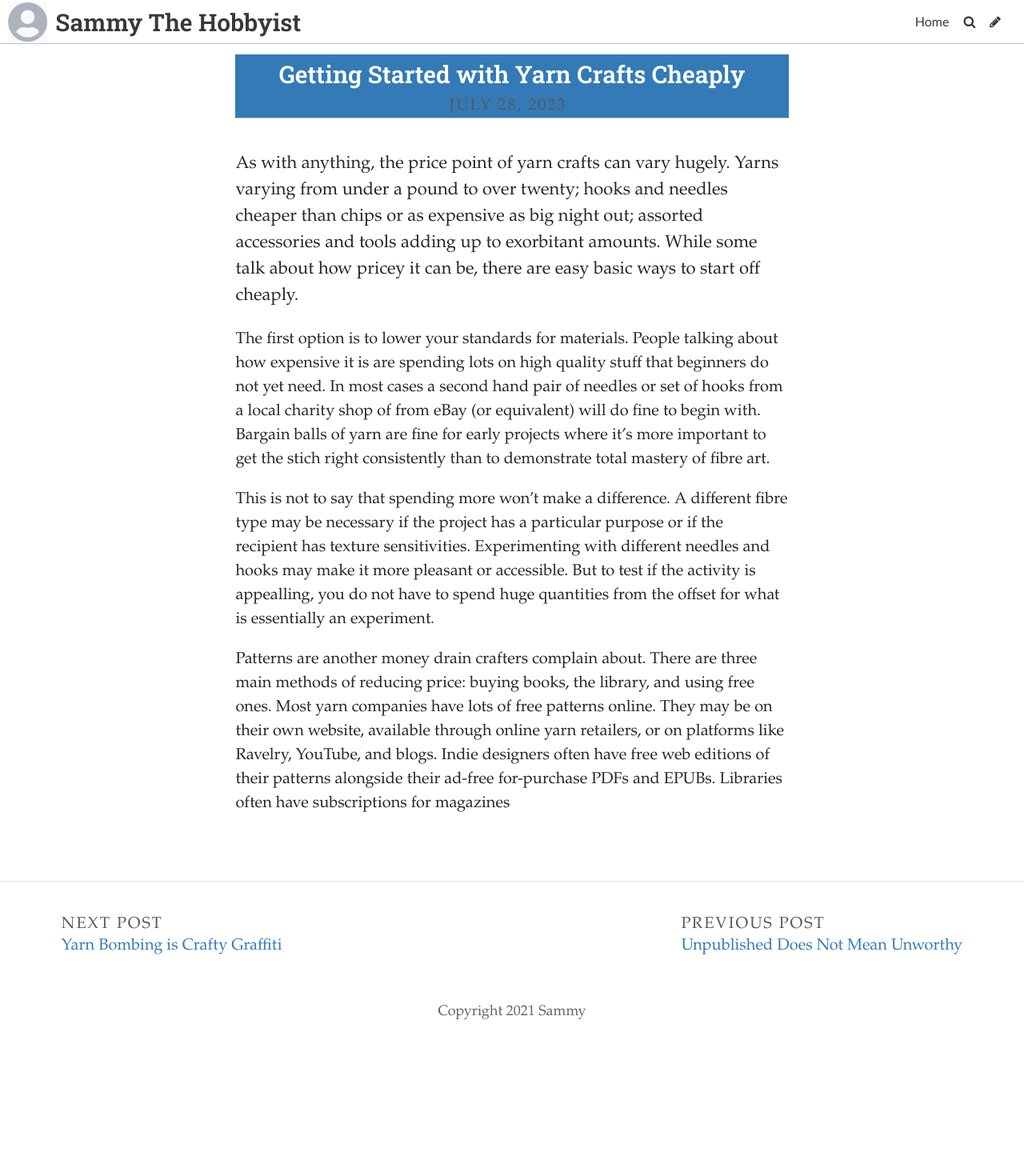
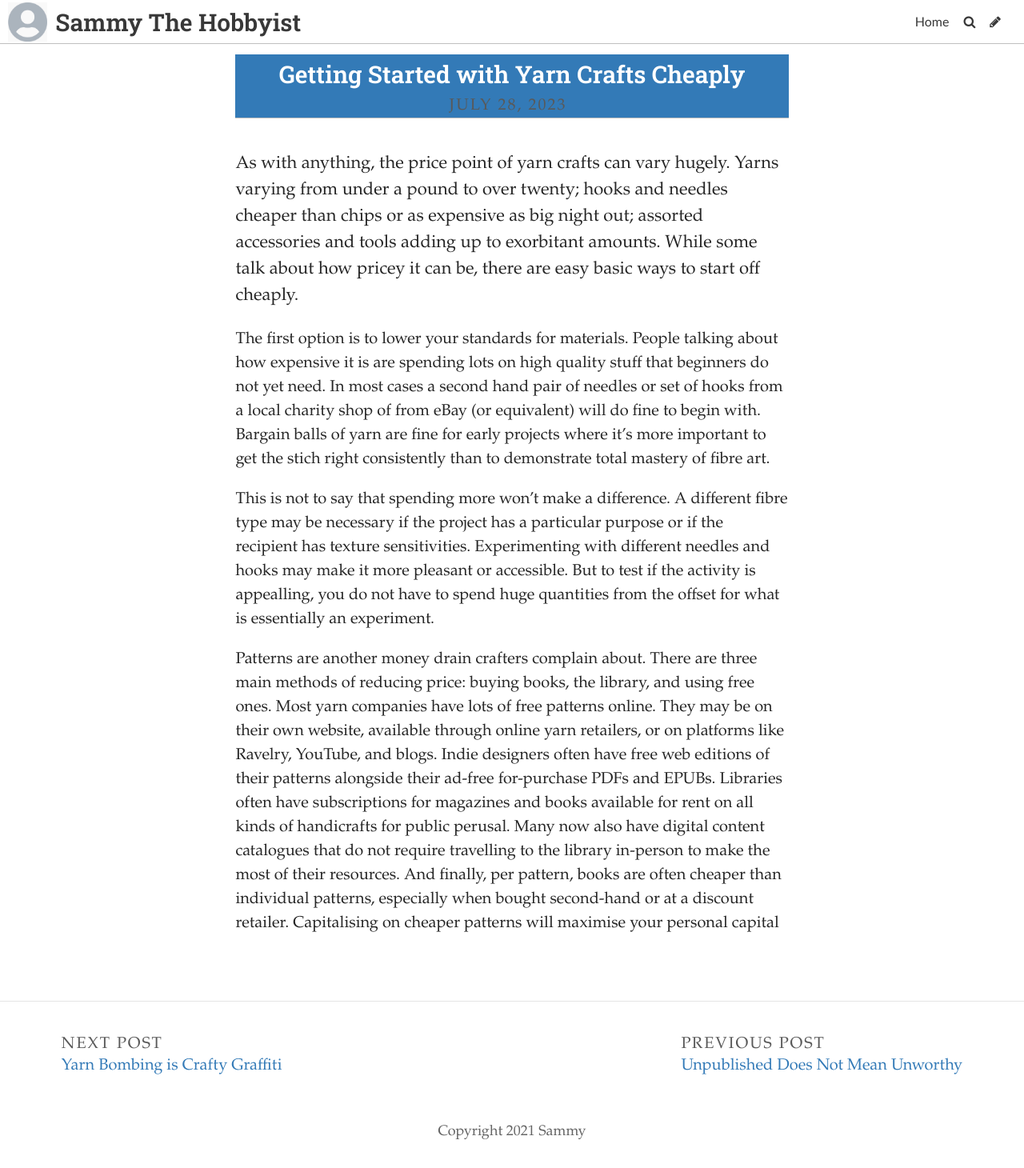
Before and after one commit to SammySpinsAYarn/Blog, a Jekyll site: the page built from _posts/2023-07-31-i-am-behind.md, in a window 1280 px wide. Shown: the whole page at 80% size. Built offline with Jekyll 4.4.1, drawn with Linux system fonts in a browser that asks for light colours; some web fonts are replaced; before the commit the page ends 1310 px from its top, so only the background shows below that.

Commit message:
Update Post “2023-07-31-i-am-behind”

```diff
--- a/_posts/2023-07-31-i-am-behind.md
+++ b/_posts/2023-07-31-i-am-behind.md
@@ -11,4 +11,4 @@ T﻿he first option is to lower your standards for materials. People talking abo
 
 T﻿his is not to say that spending more won't make a difference. A different fibre type may be necessary if the project has a particular purpose or if the recipient has texture sensitivities. Experimenting with different needles and hooks may make it more pleasant or accessible. But to test if the activity is appealling, you do not have to spend huge quantities from the offset for what is essentially an experiment.
 
-P﻿atterns are another money drain crafters complain about. There are three main methods of reducing price: buying books, the library, and using free ones. Most yarn companies have lots of free patterns online. They may be on their own website, available through online yarn retailers, or on platforms like Ravelry, YouTube, and blogs. Indie designers often have free web editions of their patterns alongside their ad-free for-purchase PDFs and EPUBs. Libraries often have subscriptions for magazines
+P﻿atterns are another money drain crafters complain about. There are three main methods of reducing price: buying books, the library, and using free ones. Most yarn companies have lots of free patterns online. They may be on their own website, available through online yarn retailers, or on platforms like Ravelry, YouTube, and blogs. Indie designers often have free web editions of their patterns alongside their ad-free for-purchase PDFs and EPUBs. Libraries often have subscriptions for magazines and books available for rent on all kinds of handicrafts for public perusal. Many now also have digital content catalogues that do not require travelling to the library in-person to make the most of their resources. And finally, per pattern, books are often cheaper than individual patterns, especially when bought second-hand or at a discount retailer. Capitalising on cheaper patterns will maximise your personal capital
```
